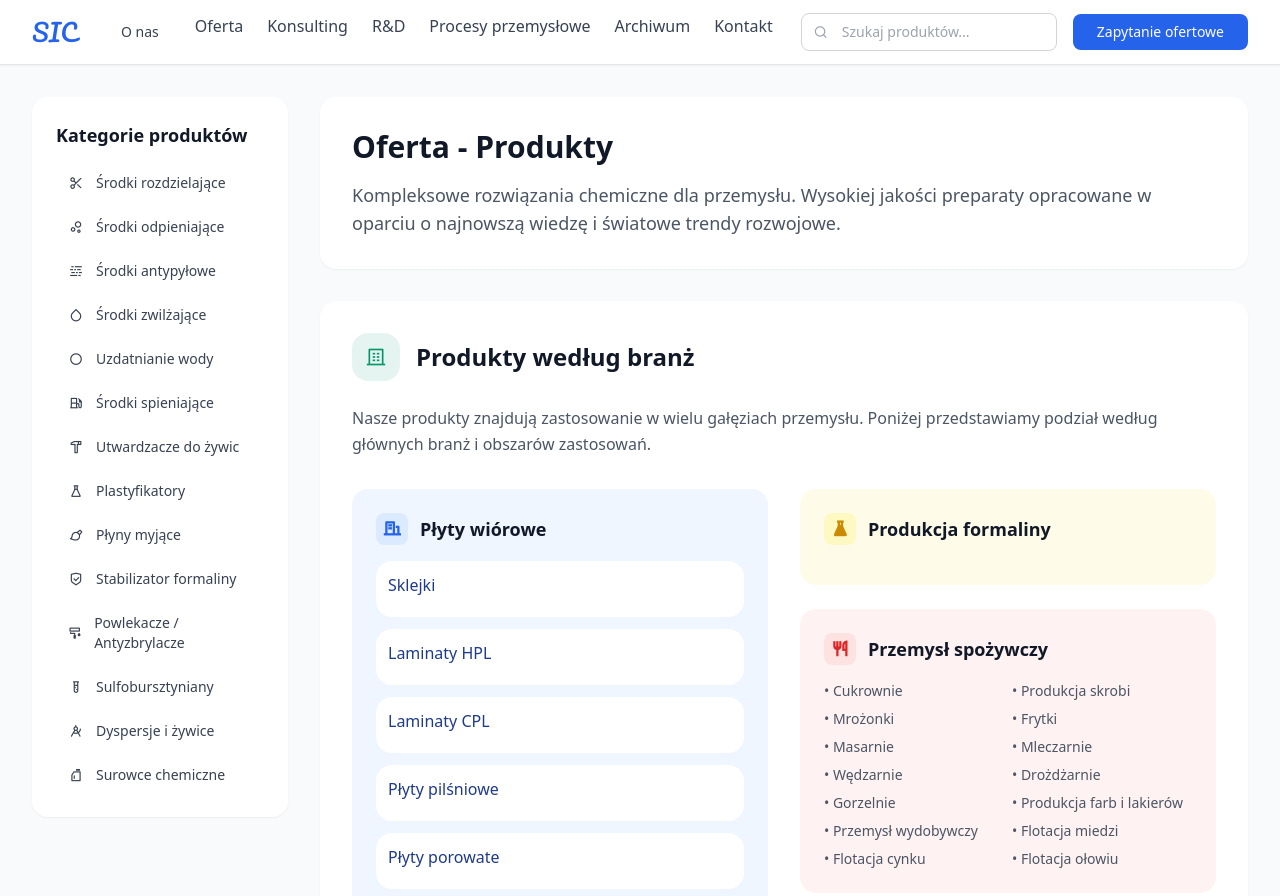
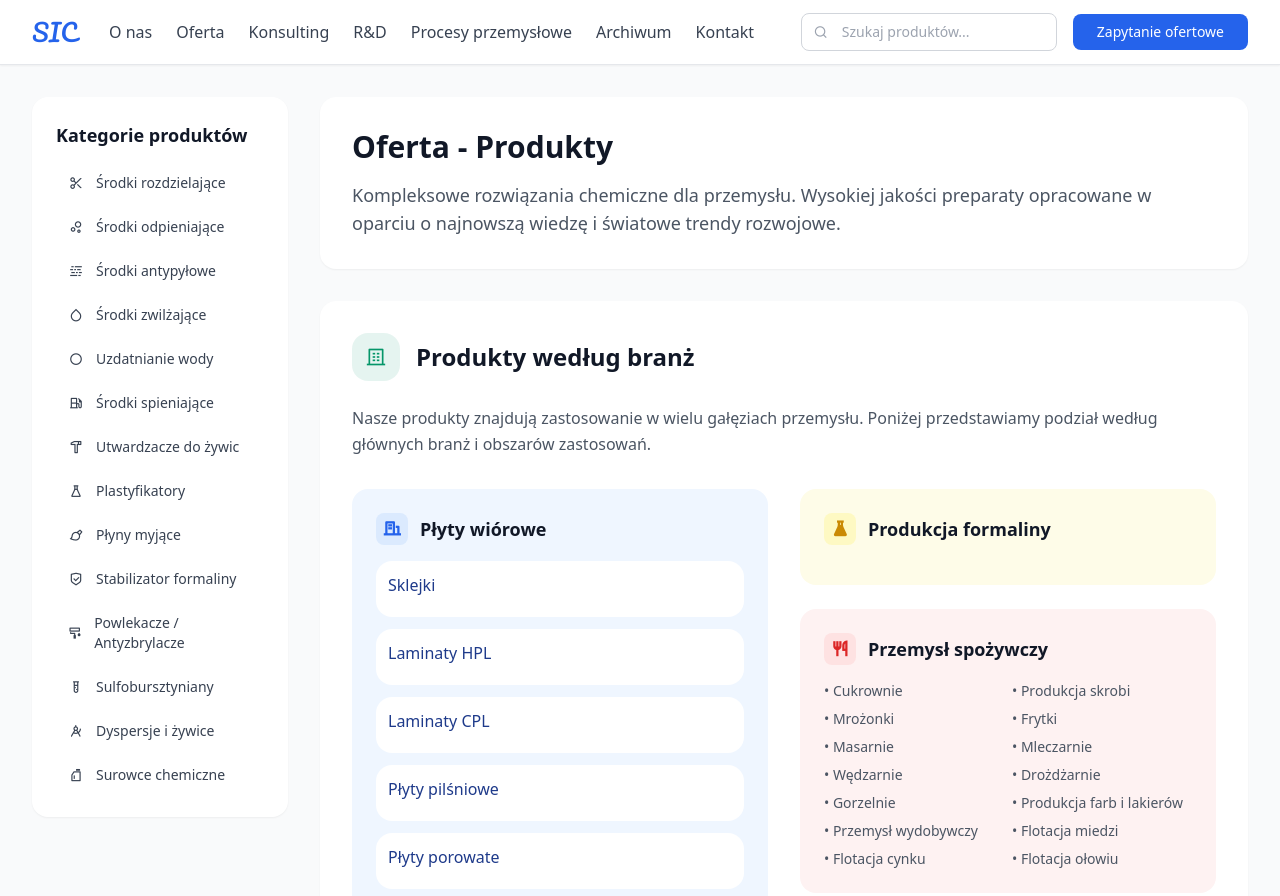
Before and after one commit to luki23445/sic, a plain HTML site: page oferta.html in a window 1280 px wide. Shown: the top 896 px of the page. Drawn offline with nearby package versions, Linux system fonts and the light colour scheme.

Commit message:
Update oferta.html

```diff
--- a/oferta.html
+++ b/oferta.html
@@ -47,7 +47,7 @@
                     <div class="flex items-center space-x-8">
                         <div class="font-['Pacifico'] text-2xl text-primary"><a href="home.pl">SIC</a></div>
                         <div class="hidden md:flex space-x-6">
-                            <a href="ofirmie.html" class="text-gray-700 hover:text-primary px-3 py-2 text-sm font-medium">O nas</a>
+                            <a href="ofirmie.html" class="text-gray-700 hover:text-primary transition-colors cursor-pointer">O nas</a>
                             <a href="oferta.html"
                         class="text-gray-700 hover:text-primary transition-colors cursor-pointer">Oferta</a>
                     <a href="konsulting.html"
```
